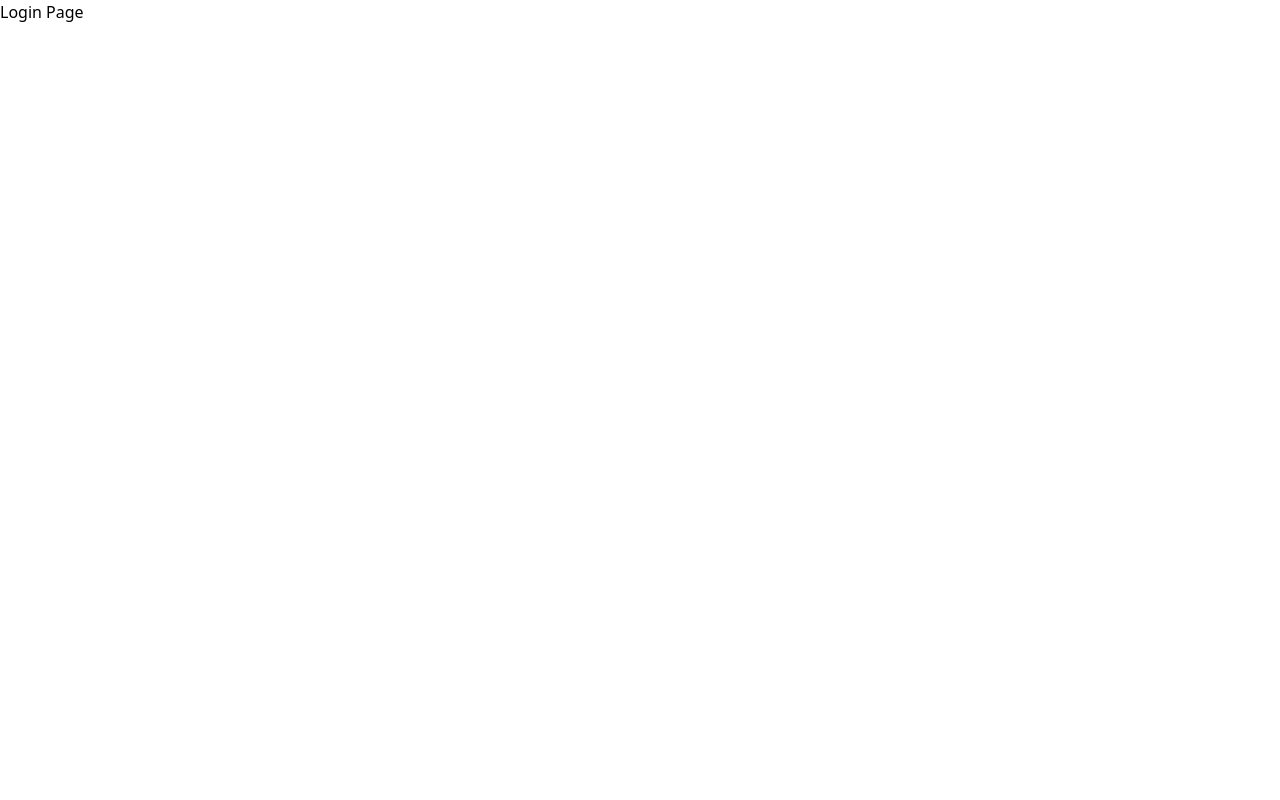
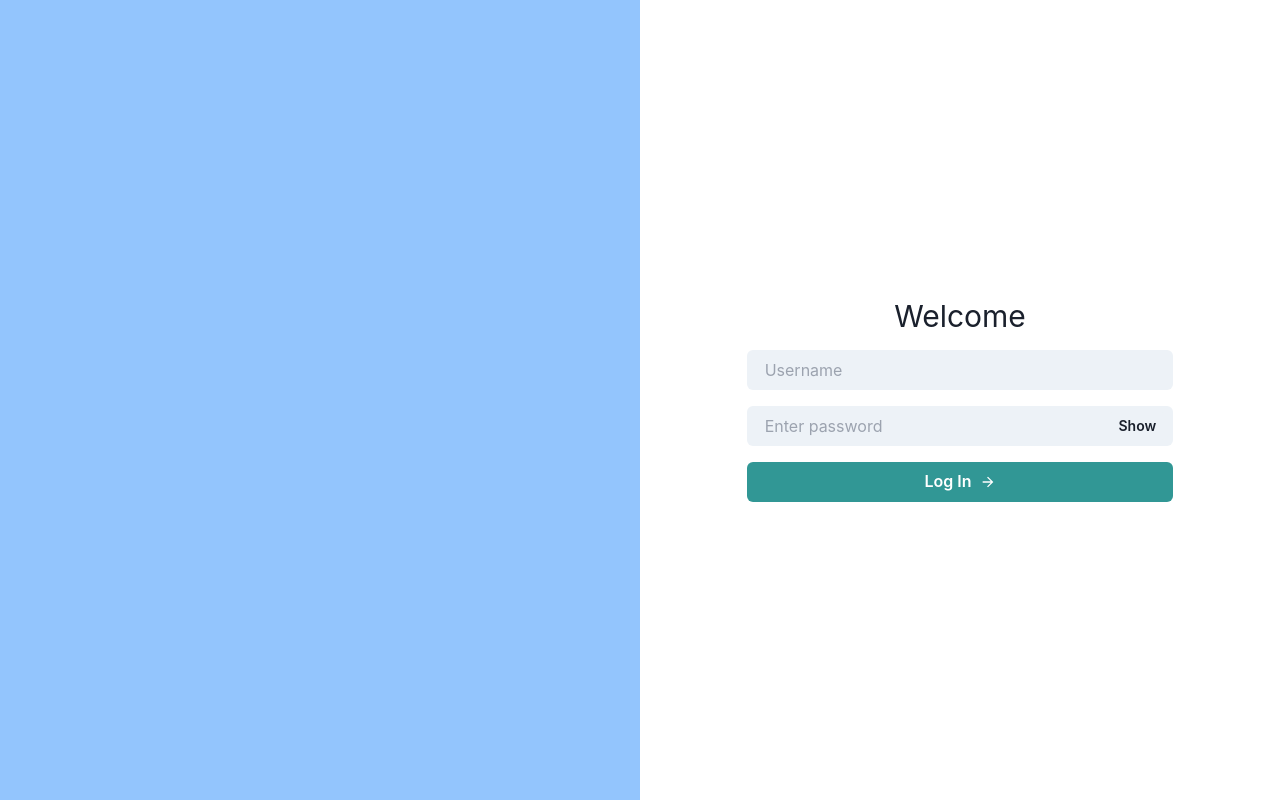
Before and after one commit to groupCAgile/dev-space-hrm, a Next.js app: page /login in a window 1280 px wide. Built offline with nearby package versions, Linux system fonts and the light colour scheme.

Commit message:
add login user route and db conn

```diff
--- /dev/null
+++ b/app/api/login/route.ts
@@ -0,0 +1,26 @@
+import { getDb } from "@/lib/database";
+
+export async function POST(request: Request) {
+
+    try {
+        const { username, password } = await request.json();
+        const db = await getDb();
+
+        const userCollection = db.collection("users");
+        const user = await userCollection.findOne({ username, password });
+        if (user) {
+            return new Response(JSON.stringify({ success: true, message: "Login successful" }), {
+                status: 200,
+            })
+        } else {
+            return new Response(JSON.stringify({ success: false, message: "Invalid credentials" }), {
+                status: 200,
+            })
+        }
+
+    } catch (error) {
+        return new Response(JSON.stringify({ success: false, message: "Internal Server Error" }), {
+            status: 500,
+        })
+    }
+}
--- a/app/layout.tsx
+++ b/app/layout.tsx
@@ -1,9 +1,9 @@
 import type { Metadata } from "next";
 import { Inter } from "next/font/google";
 import "./globals.css";
+import { Providers } from "./providers";
 
 const inter = Inter({ subsets: ["latin"] });
-import { ColorSchemeScript, MantineProvider } from "@mantine/core";
 
 export const metadata: Metadata = {
   title: "DevSpace-HRM",
@@ -17,11 +17,8 @@ export default function RootLayout({
 }) {
   return (
     <html lang="en">
-      <head>
-        <ColorSchemeScript />
-      </head>
       <body>
-        <MantineProvider>{children}</MantineProvider>
+        <Providers>{children}</Providers>
       </body>
     </html>
   );
--- /dev/null
+++ b/app/login/client-page.tsx
@@ -0,0 +1,80 @@
+"use client";
+
+import { ArrowForwardIcon } from "@chakra-ui/icons";
+import { Button, Input, InputGroup, InputRightElement } from "@chakra-ui/react";
+import { useRouter } from "next/navigation";
+import { useState } from "react";
+
+export default function LoginClientPage() {
+  const [show, setShow] = useState(false);
+  const [username, setUsername] = useState("");
+  const [password, setPassword] = useState("");
+  const [error, setError] = useState<string | null>(null);
+  const router = useRouter();
+  const handleClick = () => setShow(!show);
+
+  const handleLogin = async () => {
+    try {
+      const res = await fetch("/api/login", {
+        method: "POST",
+        headers: {
+          "Content-Type": "application/json",
+        },
+        body: JSON.stringify({ username, password }),
+      });
+
+      const data = await res.json();
+
+      if (data.success) {
+        router.push("/home");
+      } else {
+        setError(data.message);
+      }
+    } catch (err) {
+      setError("An error occurred. Please try again.");
+    }
+  };
+
+  return (
+    <div className="h-screen w-full flex justify-center items-center">
+      <div className="w-1/2 h-full bg-blue-300"></div>
+      <div className="w-1/2 h-full flex justify-center items-center">
+        <div className="flex flex-col w-2/3 justify-center items-center space-y-4">
+          <h1 className="text-3xl">Welcome</h1>
+          {error && <p className="text-red-500">{error}</p>}
+          <Input
+            variant="filled"
+            placeholder="Username"
+            value={username}
+            onChange={(e) => setUsername(e.target.value)}
+          />
+          <InputGroup size="md">
+            <Input
+              variant="filled"
+              pr="4.5rem"
+              type={show ? "text" : "password"}
+              placeholder="Enter password"
+              value={password}
+              onChange={(e) => setPassword(e.target.value)}
+            />
+            <InputRightElement width="4.5rem">
+              <Button h="1.75rem" size="sm" onClick={handleClick}>
+                {show ? "Hide" : "Show"}
+              </Button>
+            </InputRightElement>
+          </InputGroup>
+
+          <Button
+            rightIcon={<ArrowForwardIcon />}
+            colorScheme="teal"
+            variant="solid"
+            className="w-full"
+            onClick={handleLogin}
+          >
+            Log In
+          </Button>
+        </div>
+      </div>
+    </div>
+  );
+}
--- a/app/login/page.tsx
+++ b/app/login/page.tsx
@@ -1,5 +1,9 @@
 import React from "react";
+import LoginClientPage from "./client-page";
+import { getDb } from "@/lib/database";
 
-export default function LoginPage() {
-  return <div>Login Page</div>;
+export default async function LoginPage() {
+  const db = await getDb();
+
+  return <LoginClientPage />;
 }
--- /dev/null
+++ b/app/providers.tsx
@@ -0,0 +1,7 @@
+"use client";
+
+import { ChakraProvider } from "@chakra-ui/react";
+
+export function Providers({ children }: { children: React.ReactNode }) {
+  return <ChakraProvider>{children}</ChakraProvider>;
+}
--- /dev/null
+++ b/lib/database.ts
@@ -0,0 +1,15 @@
+import { MongoClient, ServerApiVersion } from 'mongodb';
+
+const uri = process.env.MONGODB_URL!;
+const options = { serverApi: ServerApiVersion.v1 };
+
+let client: MongoClient;
+let clientPromise: Promise<MongoClient>;
+
+client = new MongoClient(uri, options);
+clientPromise = client.connect();
+
+export const getDb = async (dbName: string = 'hrm_db') => {
+    const client = await clientPromise;
+    return client.db(dbName);
+};
--- a/postcss.config.cjs
+++ /dev/null
@@ -1,14 +0,0 @@
-module.exports = {
-  plugins: {
-    "postcss-preset-mantine": {},
-    "postcss-simple-vars": {
-      variables: {
-        "mantine-breakpoint-xs": "36em",
-        "mantine-breakpoint-sm": "48em",
-        "mantine-breakpoint-md": "62em",
-        "mantine-breakpoint-lg": "75em",
-        "mantine-breakpoint-xl": "88em",
-      },
-    },
-  },
-};
```
Also changed, not shown: package.json (+7 -4 lines), 2 other files (tests, documents, lock files or other folders).
